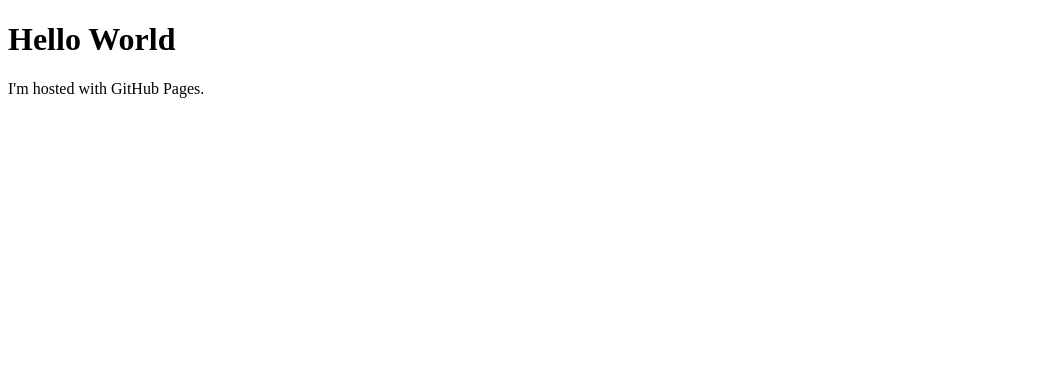
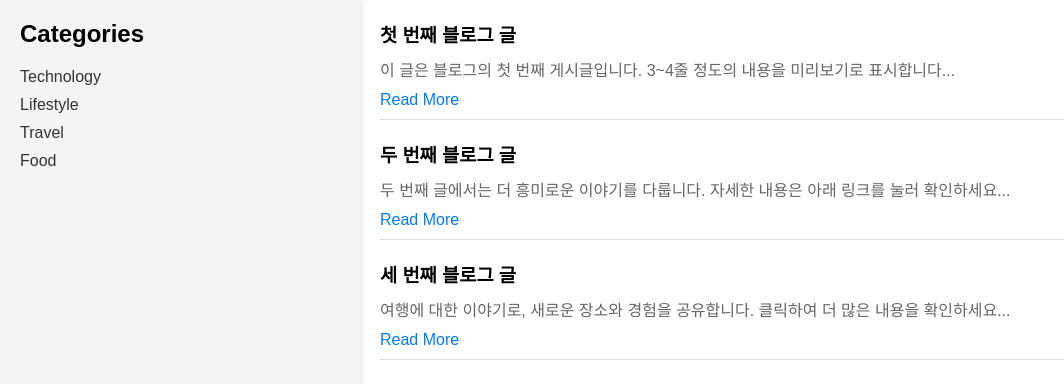
Before and after one commit to leejihvn/leejihvn.github.io, a plain HTML site: page index.html in a window 1280 px wide. Shown: the whole page, without its empty margins (0-1064 px from the left). Drawn offline with Linux system fonts and the light colour scheme.

Commit message:
Update index.html

```diff
--- a/index.html
+++ b/index.html
@@ -1,7 +1,110 @@
 <!DOCTYPE html>
-<html>
+<html lang="en">
+<head>
+    <meta charset="UTF-8">
+    <meta name="viewport" content="width=device-width, initial-scale=1.0">
+    <title>My Blog</title>
+    <style>
+        /* 전체 레이아웃 설정 */
+        body {
+            margin: 0;
+            font-family: Arial, sans-serif;
+            display: flex;
+            min-height: 100vh;
+        }
+
+        /* 왼쪽 사이드바 (카테고리) */
+        .sidebar {
+            width: 25%;
+            background-color: #f4f4f4;
+            padding: 20px;
+            box-shadow: 2px 0 5px rgba(0, 0, 0, 0.1);
+        }
+
+        .sidebar h2 {
+            margin-top: 0;
+        }
+
+        .categories {
+            list-style: none;
+            padding: 0;
+        }
+
+        .categories li {
+            margin: 10px 0;
+        }
+
+        .categories a {
+            text-decoration: none;
+            color: #333;
+        }
+
+        .categories a:hover {
+            text-decoration: underline;
+        }
+
+        /* 메인 콘텐츠 영역 */
+        .main-content {
+            flex: 1;
+            padding: 20px;
+        }
+
+        .post {
+            margin-bottom: 20px;
+            padding-bottom: 10px;
+            border-bottom: 1px solid #ddd;
+        }
+
+        .post h3 {
+            margin: 0 0 10px;
+        }
+
+        .post p {
+            margin: 0;
+            color: #666;
+        }
+
+        .read-more {
+            display: block;
+            margin-top: 10px;
+            color: #007BFF;
+            text-decoration: none;
+        }
+
+        .read-more:hover {
+            text-decoration: underline;
+        }
+    </style>
+</head>
 <body>
-<h1>Hello World</h1>
-<p>I'm hosted with GitHub Pages.</p>
+    <!-- 왼쪽 사이드바 -->
+    <div class="sidebar">
+        <h2>Categories</h2>
+        <ul class="categories">
+            <li><a href="#category1">Technology</a></li>
+            <li><a href="#category2">Lifestyle</a></li>
+            <li><a href="#category3">Travel</a></li>
+            <li><a href="#category4">Food</a></li>
+        </ul>
+    </div>
+
+    <!-- 메인 콘텐츠 -->
+    <div class="main-content">
+        <div class="post">
+            <h3>첫 번째 블로그 글</h3>
+            <p>이 글은 블로그의 첫 번째 게시글입니다. 3~4줄 정도의 내용을 미리보기로 표시합니다...</p>
+            <a href="#post1" class="read-more">Read More</a>
+        </div>
+        <div class="post">
+            <h3>두 번째 블로그 글</h3>
+            <p>두 번째 글에서는 더 흥미로운 이야기를 다룹니다. 자세한 내용은 아래 링크를 눌러 확인하세요...</p>
+            <a href="#post2" class="read-more">Read More</a>
+        </div>
+        <div class="post">
+            <h3>세 번째 블로그 글</h3>
+            <p>여행에 대한 이야기로, 새로운 장소와 경험을 공유합니다. 클릭하여 더 많은 내용을 확인하세요...</p>
+            <a href="#post3" class="read-more">Read More</a>
+        </div>
+    </div>
 </body>
 </html>
```
